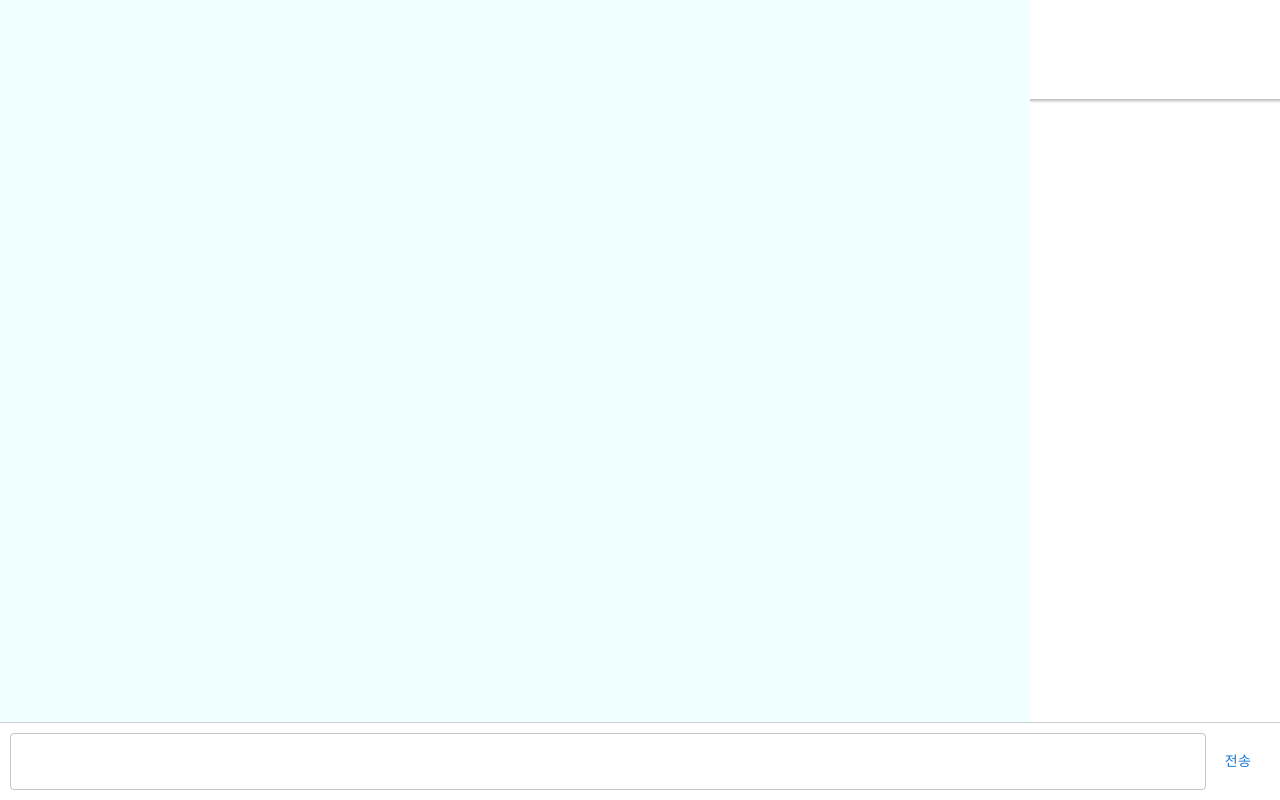
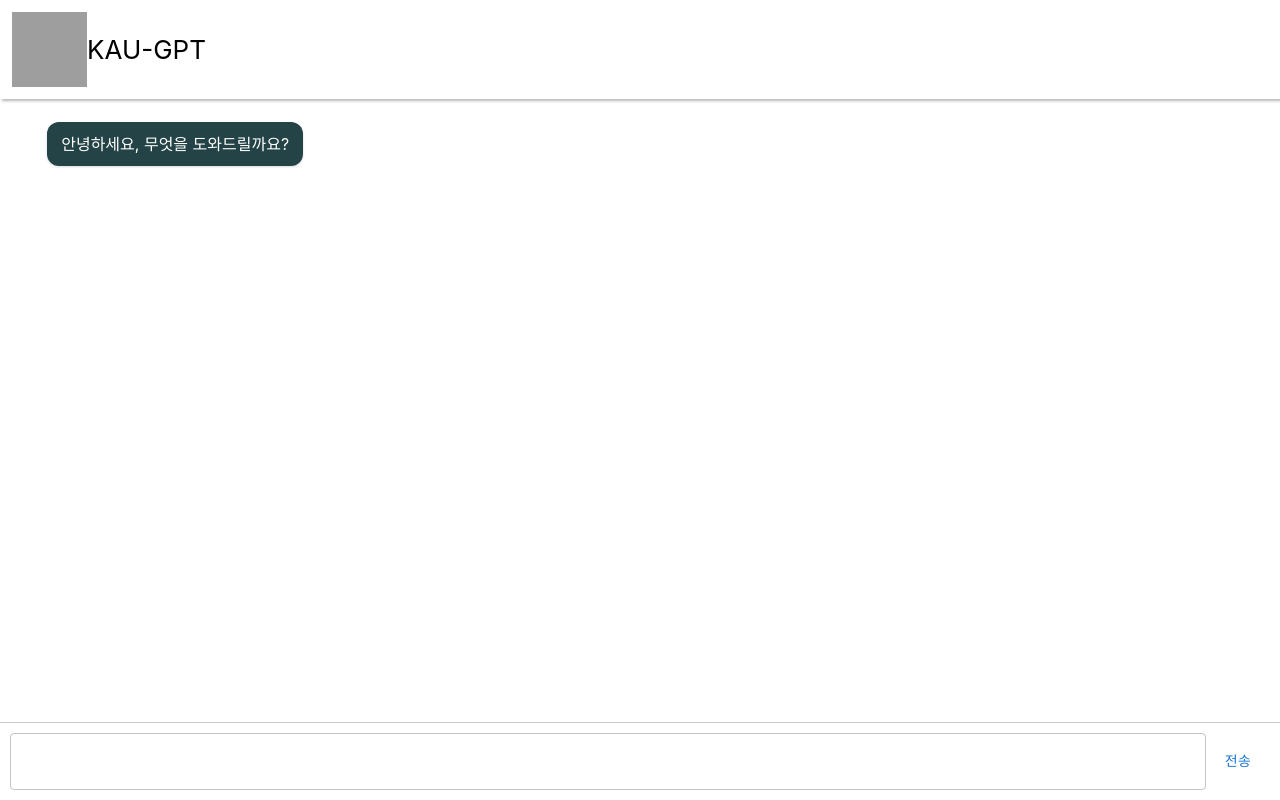
Before and after one commit to HangaPeople/chatKAU_react, a React (Create React App) app: page /chat in a window 1280 px wide. Shown: the top 800 px of the page. Built offline with nearby package versions, Linux system fonts and the light colour scheme; grey boxes are pictures that could not be loaded.

Commit message:
feat : UI 임시 커밋

```diff
--- a/src/components/InitialSlideMenu.tsx
+++ b/src/components/InitialSlideMenu.tsx
@@ -9,7 +9,8 @@
 
 function SlideMenu({questions}: SlideMenuProps) {
     return (
-        <div className={"slide-menu"}>
+        // <div className={"slide-menu"}>
+        <div>
             {/*<div className={"menu-content"}>*/}
             {/*    <ul className={"menu_list"}>*/}
             {/*        <div id={"menu_list_id"} className={"menu_list_class"}>*/}
--- a/src/domain/chat/Chat.styles.ts
+++ b/src/domain/chat/Chat.styles.ts
@@ -116,9 +116,6 @@
     return 'flex-end'
   }};
 
-
-
-
   .BubbleContainer {
     width: auto;
     height: auto;
--- a/src/domain/chat/Chat.tsx
+++ b/src/domain/chat/Chat.tsx
@@ -93,7 +93,7 @@
                 setButtonDisable(true);
                 setCurrentIndex(currentIndex + 1);
             }
-        }, 100);
+        }, 30);
 
         if(currentIndex === content[content.length - 1].text.length) {
             setButtonDisable(false);
```
